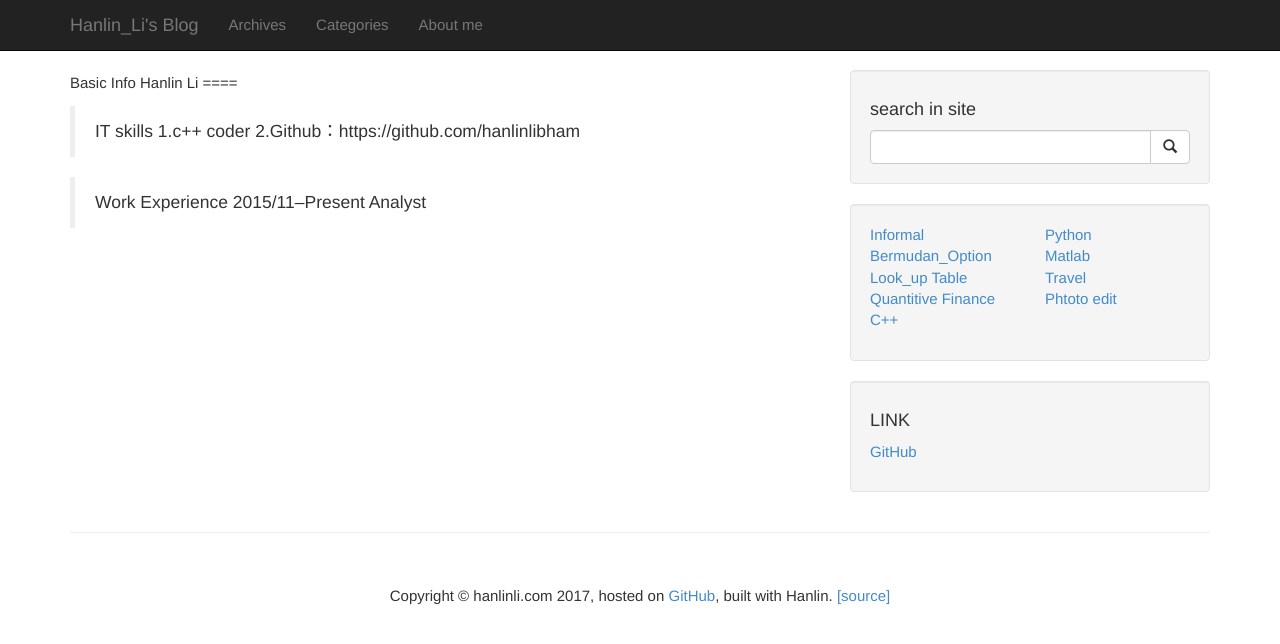
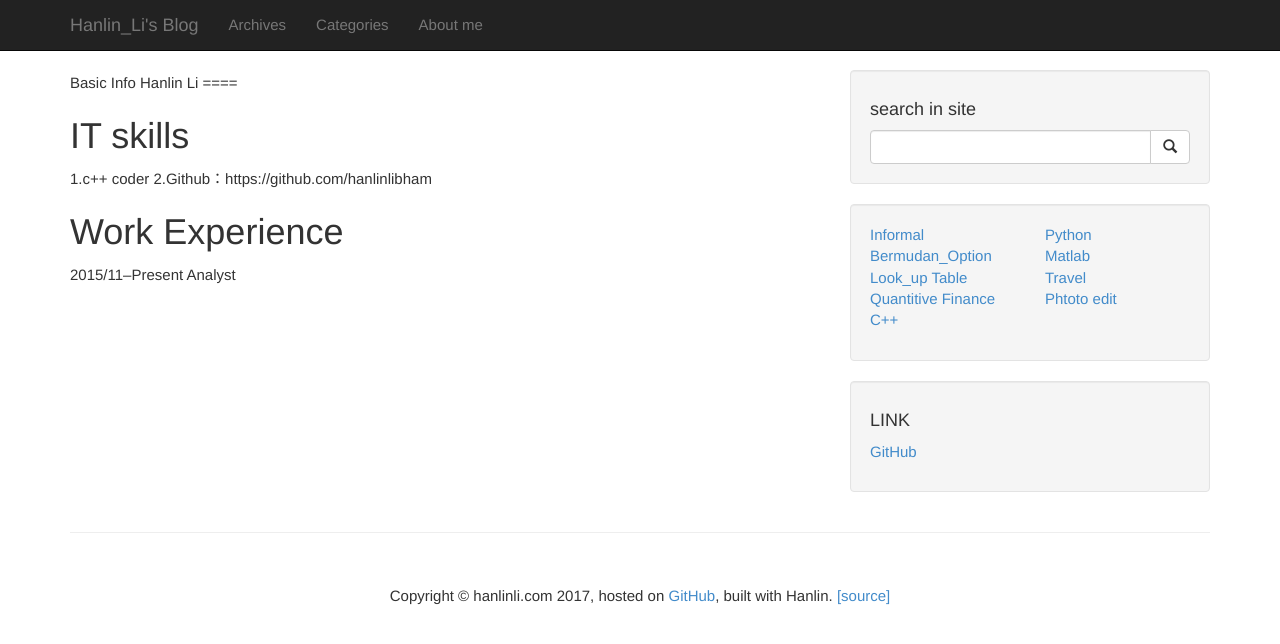
Before and after one commit to hanlinlibham/hanlinlibham.github.io, a Jekyll site: the page built from about.markdown, in a window 1280 px wide. Shown: the top 644 px of the page. Built offline with Jekyll 4.4.1, drawn with Linux system fonts in a browser that asks for light colours; Markdown is read by kramdown in place of the engine named in the settings.

```diff
--- a/about.markdown
+++ b/about.markdown
@@ -6,10 +6,10 @@ Basic Info
 Hanlin Li
 ====
 
->IT skills
+#IT skills
 1.c++ coder
 2.Github：https://github.com/hanlinlibham
 
->Work Experience
+#Work Experience
 2015/11--Present
 Analyst
```
